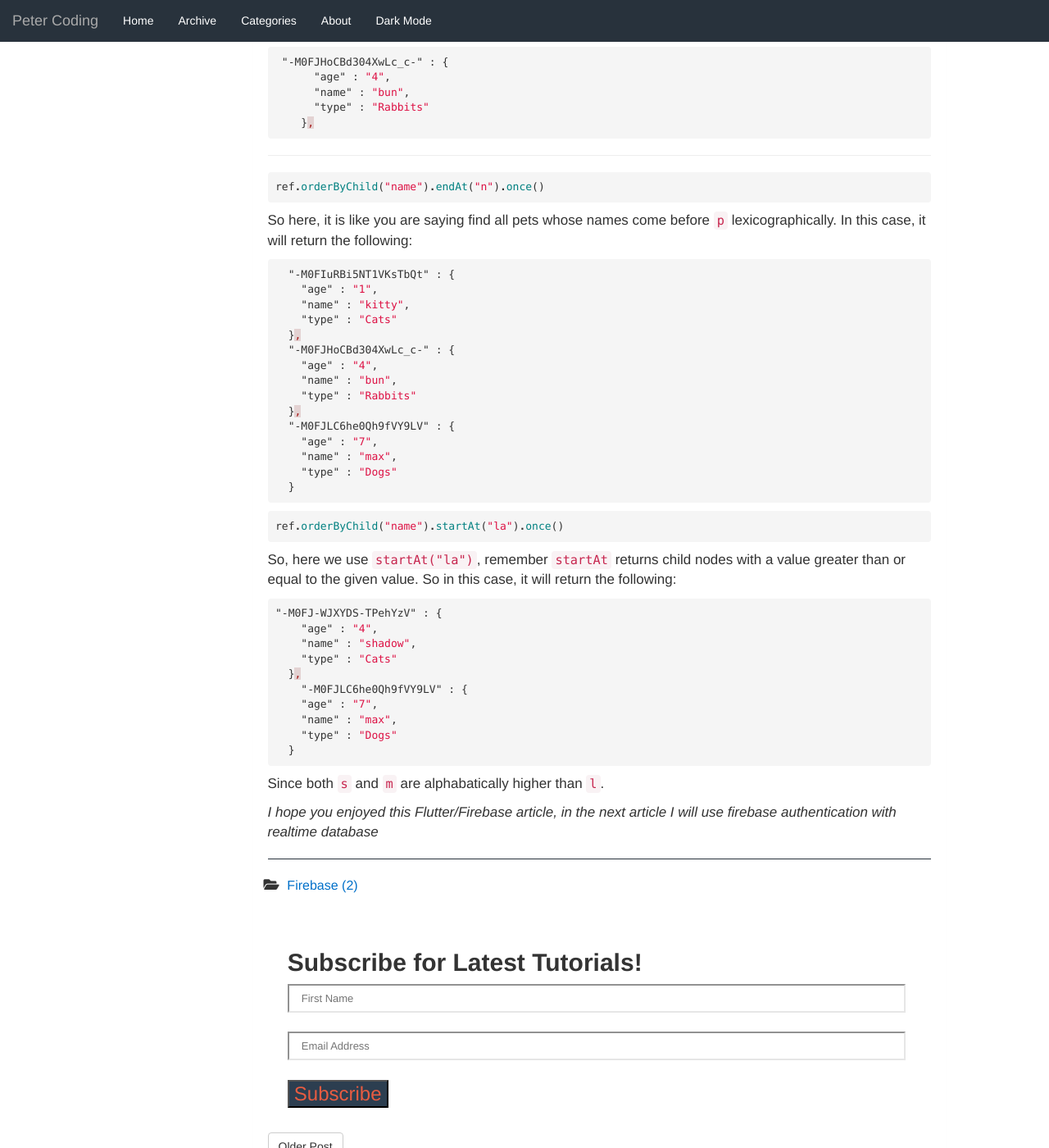
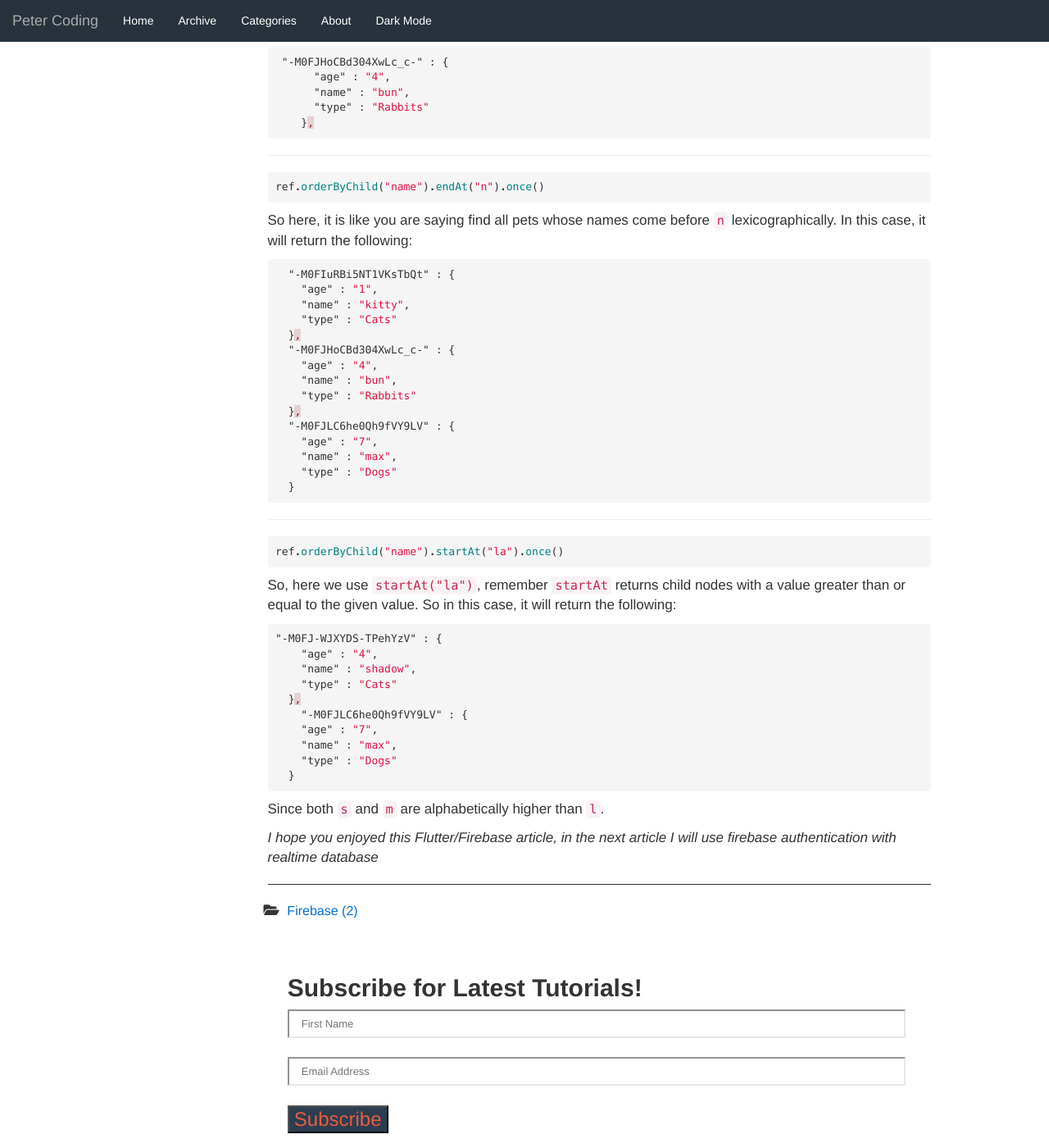
Before and after one commit to aximilli1212/peterhdd.github.io, a Jekyll site: the page built from _posts/2020-02-16-using-firebase-queries-in-flutter.md, in a window 1280 px wide and 1400 px high, scrolled down 12483 px. Shown: the whole window at 82% size. Built offline with Jekyll 4.4.1, drawn with Linux system fonts in a browser that asks for light colours; nearby versions of some CDN libraries; comment, search, counter and statistics services are not loaded.

Commit message:
update article

````diff
--- a/_posts/2020-02-16-using-firebase-queries-in-flutter.md
+++ b/_posts/2020-02-16-using-firebase-queries-in-flutter.md
@@ -503,7 +503,7 @@ In this case, it will return the following:
 ```dart
 ref.orderByChild("name").endAt("n").once()
 ```
-So here, it is like you are saying find all pets whose names come before `p` lexicographically. In this case, it will return  the following:
+So here, it is like you are saying find all pets whose names come before `n` lexicographically. In this case, it will return  the following:
 
 ```json
   "-M0FIuRBi5NT1VKsTbQt" : {
@@ -522,6 +522,8 @@ So here, it is like you are saying find all pets whose names come before `p` lex
     "type" : "Dogs"
   }
 ```
+-----
+
 ```dart
 ref.orderByChild("name").startAt("la").once()
 ```
@@ -539,6 +541,6 @@ So, here we use `startAt("la")`, remember `startAt` returns child nodes with a v
     "type" : "Dogs"
   }
 ```
-Since both `s` and `m` are alphabatically higher than `l`.
+Since both `s` and `m` are alphabetically higher than `l`.
 
 *I hope you enjoyed this Flutter/Firebase article, in the next article I will use firebase authentication with realtime database*
````
Also changed, not shown: other parts of _posts/2020-02-16-using-firebase-queries-in-flutter.md (+1 -1 lines).
